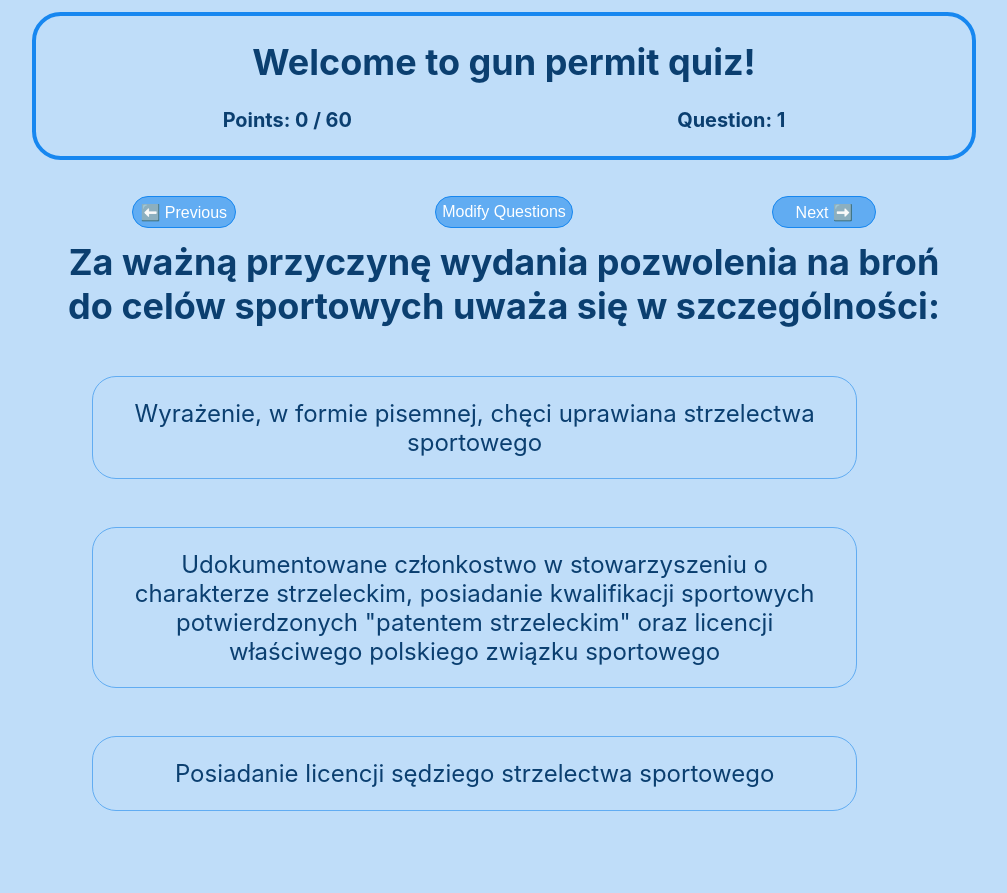
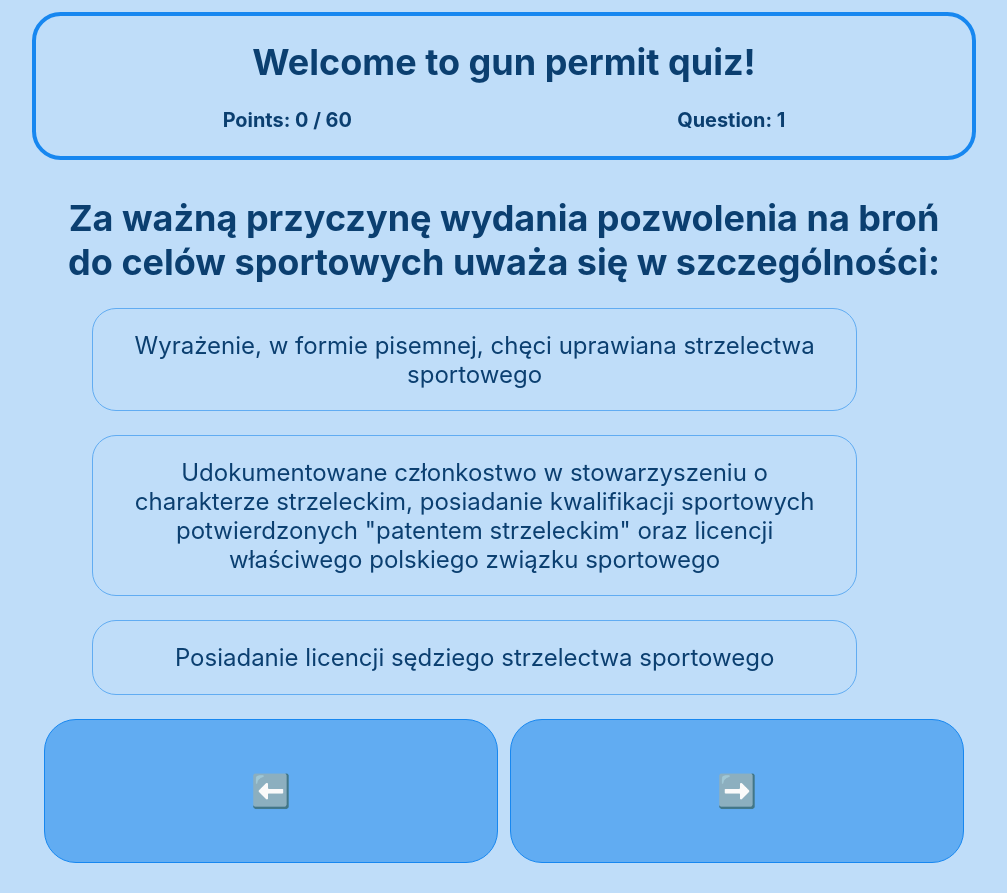
Before and after one commit to gkk-dev-ops/quiz, a React (Create React App) app: page / in a window 1280 px wide. Shown: the whole page, without its empty margins (136-1143 px from the left). Built offline with nearby package versions, Linux system fonts and the light colour scheme; data requests are answered from the project's data file.

Commit message:
Styling improv

```diff
--- a/src/components/Questions/Questions.js
+++ b/src/components/Questions/Questions.js
@@ -67,10 +67,7 @@ export default function Questions(props) {
                         }
                     }}
                 >
-                    ⬅️ Previous
-                </button>
-                <button className='check-answer-button'>
-                    Modify Questions
+                    ⬅️
                 </button>
                 <button
                     className='check-answer-button'
@@ -84,7 +81,7 @@ export default function Questions(props) {
                         }
                     }}
                 >
-                    Next ➡️
+                 ➡️
                 </button>
             </div>
         </div>
--- a/src/components/Questions/Questions.scss
+++ b/src/components/Questions/Questions.scss
@@ -1,17 +1,17 @@
 @import "../../styles/variables.scss";
 
 .quiz-question{
-    margin: 1em;
+    margin: 1em 1em 1em 1em;
     display: flex;
     flex-wrap: wrap;
     align-items: center;
-    flex-direction: column-reverse;
+    flex-direction: column;
 }
 
 .answer-tile{
     width: 30em;
     padding: 0.9em;
-    margin: 2em;
+    margin: auto 2em;
     border-radius: 1em;
     border: solid 1px var(--accent-color-2);
     cursor: pointer;
@@ -26,16 +26,17 @@
     display: flex;
     flex-direction: row;
     justify-content: space-around;
-    gap: 1em;
-    margin-bottom: 0.5em;
+    gap: 0.5em;
+    margin-bottom: 0.25em;
     width: 100%;
 }
 
 .check-answer-button{
-    font-size: medium;
+    font-size: xx-large;
     border-radius: 1em;
     border: 1px solid var(--accent-color-3);
-    height: 2em;
+    height: 4.5em;
+    width: 50%;
     min-width: 6.5em;
     background-color: var(--accent-color-2);
     &:active{
@@ -53,3 +54,10 @@
 .wrong-answer{
     background-color: rgb(var(--wrong-answer-raw), 0.5);
 }
+
+.quiz-tiles{
+    display: flex;
+    flex-direction: column;
+    gap: 1em;
+    margin-bottom: 1em;
+}
```
